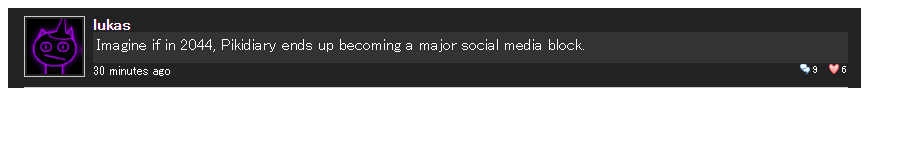
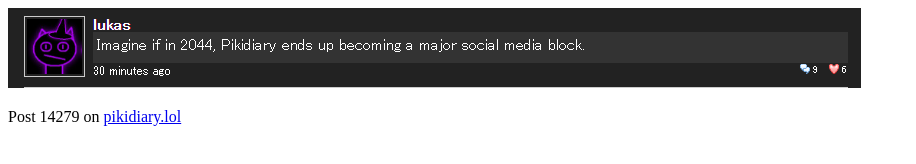
Before and after one commit to wish13yt/THEFUTURE, a plain HTML site: page index.html in a window 1280 px wide. Shown: the whole page, without its empty margins (0-916 px from the left). Drawn offline with Linux system fonts and the light colour scheme.

Commit message:
Update index.html

```diff
--- a/index.html
+++ b/index.html
@@ -4,4 +4,5 @@
 </head>
 <body>
 <a href="https://pikidiary.lol/posts/14279"><img src="THEFUTURE.png"></a>
+  <p>Post 14279 on <a href="https://pikidiary.lol">pikidiary.lol</a></p>
 </body>
```
